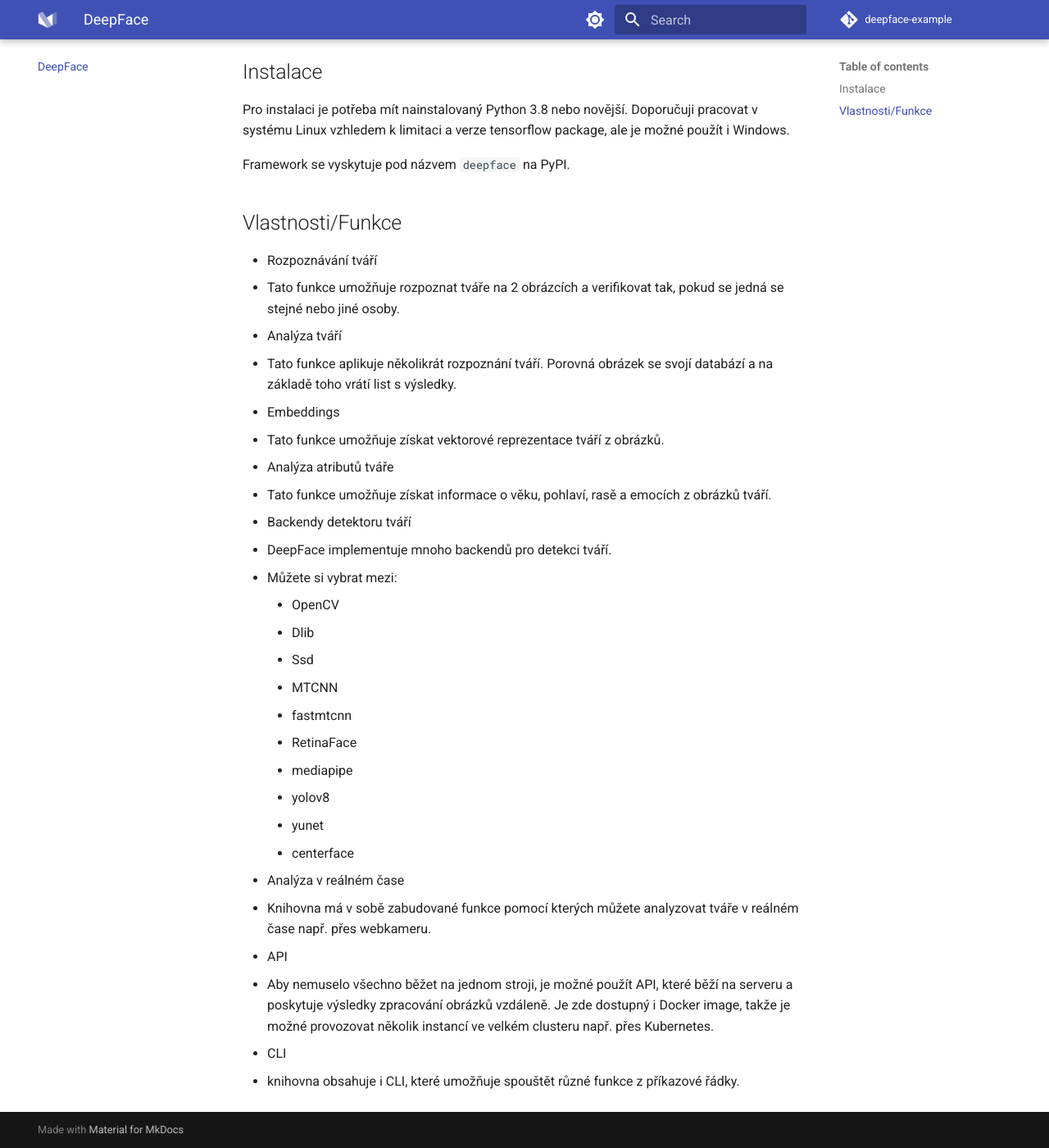
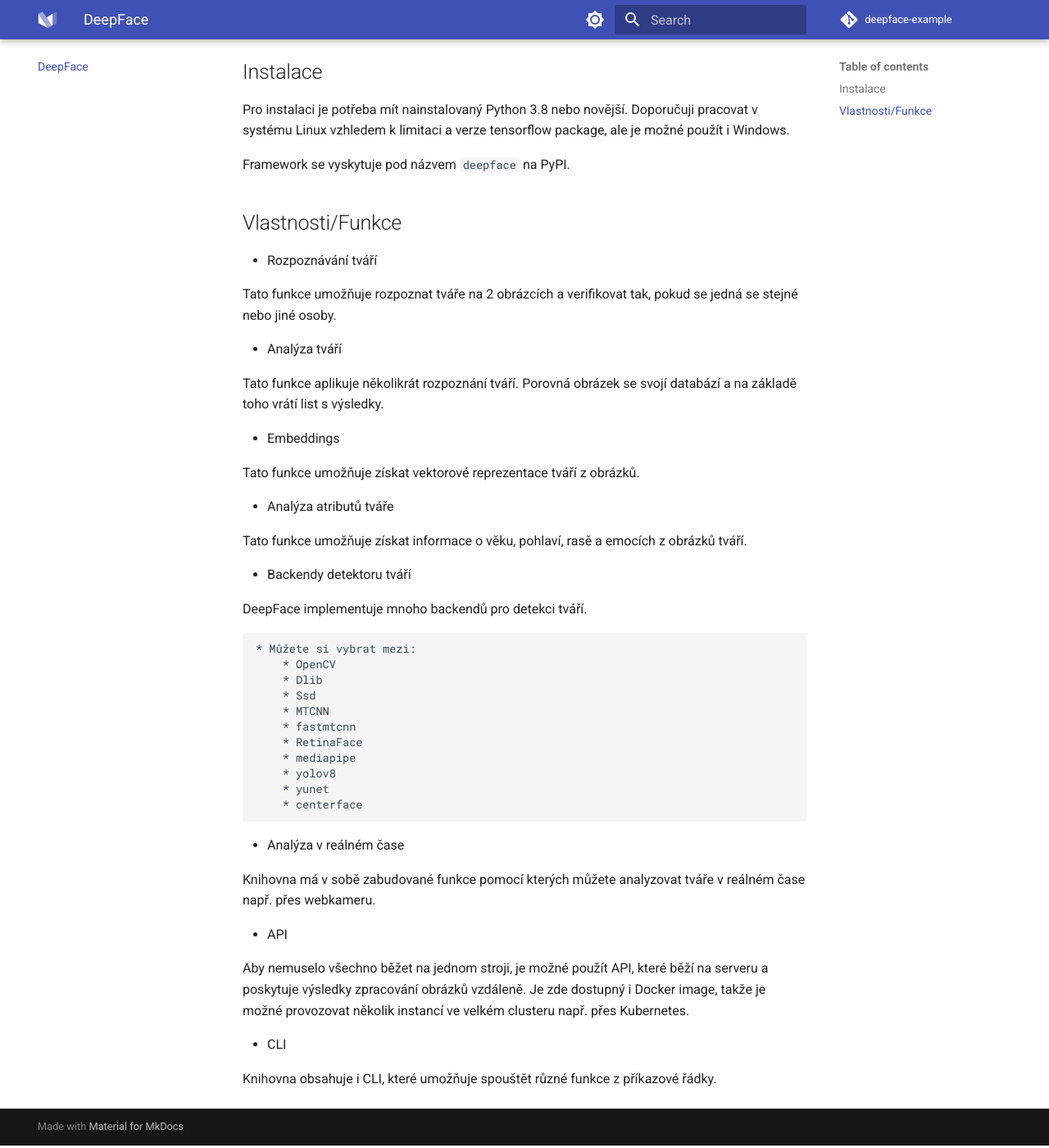
Before and after one commit to JersyJ/deepface-example, an MkDocs documentation site: the page built from docs/deepface.md, in a window 1280 px wide and 1400 px high, scrolled down 601 px. Shown: the whole window at 82% size. Built offline with MkDocs 1.6.1 and Material for MkDocs 9.7.7, drawn with Linux system fonts in a browser that asks for light colours; comment, search, counter and statistics services are not loaded.

Commit message:
Fix indent docs

```diff
--- a/docs/deepface.md
+++ b/docs/deepface.md
@@ -5,15 +5,15 @@
 
 Obsahuje modely:
 
- - VGG-Face
- - FaceNet
- - OpenFace
- - DeepFace
- - DeepID
- - ArcFace
- - Dlib
- - SFace
- - GhostFaceNet.
+ * VGG-Face
+ * FaceNet
+ * OpenFace
+ * DeepFace
+ * DeepID
+ * ArcFace
+ * Dlib
+ * SFace
+ * GhostFaceNet.
 
 ## Instalace
 
@@ -23,30 +23,54 @@
 
 ## Vlastnosti/Funkce
 
-- Rozpoznávání tváří
-  - Tato funkce umožňuje rozpoznat tváře na 2 obrázcích a verifikovat tak, pokud se jedná se stejné nebo jiné osoby.
-- Analýza tváří
-  - Tato funkce aplikuje několikrát rozpoznání tváří. Porovná obrázek se svojí databází a na základě toho vrátí list s výsledky.
-- Embeddings
-  - Tato funkce umožňuje získat vektorové reprezentace tváří z obrázků.
-- Analýza atributů tváře
-  - Tato funkce umožňuje získat informace o věku, pohlaví, rasě a emocích z obrázků tváří.
-- Backendy detektoru tváří
-  - DeepFace implementuje mnoho backendů pro detekci tváří.
-  - Můžete si vybrat mezi:
-    - OpenCV
-    - Dlib
-    - Ssd
-    - MTCNN
-    - fastmtcnn
-    - RetinaFace
-    - mediapipe
-    - yolov8
-    - yunet
-    - centerface
-- Analýza v reálném čase
-  - Knihovna má v sobě zabudované funkce pomocí kterých můžete analyzovat tváře v reálném čase např. přes webkameru.
-- API
-  - Aby nemuselo všechno běžet na jednom stroji, je možné použít API, které běží na serveru a poskytuje výsledky zpracování obrázků vzdáleně. Je zde dostupný i Docker image, takže je možné provozovat několik instancí ve velkém clusteru např. přes Kubernetes.
-- CLI
-  - knihovna obsahuje i CLI, které umožňuje spouštět různé funkce z příkazové řádky.
+
+* Rozpoznávání tváří
+
+Tato funkce umožňuje rozpoznat tváře na 2 obrázcích a verifikovat tak, pokud se jedná se stejné nebo jiné osoby.
+
+
+* Analýza tváří
+
+Tato funkce aplikuje několikrát rozpoznání tváří. Porovná obrázek se svojí databází a na základě toho vrátí list s výsledky.
+
+
+* Embeddings
+
+Tato funkce umožňuje získat vektorové reprezentace tváří z obrázků.
+
+
+* Analýza atributů tváře
+
+Tato funkce umožňuje získat informace o věku, pohlaví, rasě a emocích z obrázků tváří.
+
+
+* Backendy detektoru tváří
+
+DeepFace implementuje mnoho backendů pro detekci tváří.
+
+    * Můžete si vybrat mezi:
+        * OpenCV
+        * Dlib
+        * Ssd
+        * MTCNN
+        * fastmtcnn
+        * RetinaFace
+        * mediapipe
+        * yolov8
+        * yunet
+        * centerface
+
+
+* Analýza v reálném čase
+
+Knihovna má v sobě zabudované funkce pomocí kterých můžete analyzovat tváře v reálném čase např. přes webkameru.
+
+
+* API
+
+Aby nemuselo všechno běžet na jednom stroji, je možné použít API, které běží na serveru a poskytuje výsledky zpracování obrázků vzdáleně. Je zde dostupný i Docker image, takže je možné provozovat několik instancí ve velkém clusteru např. přes Kubernetes.
+
+
+* CLI
+
+Knihovna obsahuje i CLI, které umožňuje spouštět různé funkce z příkazové řádky.
```
Also changed, not shown: docs/implementace.md (+16 -8 lines).
